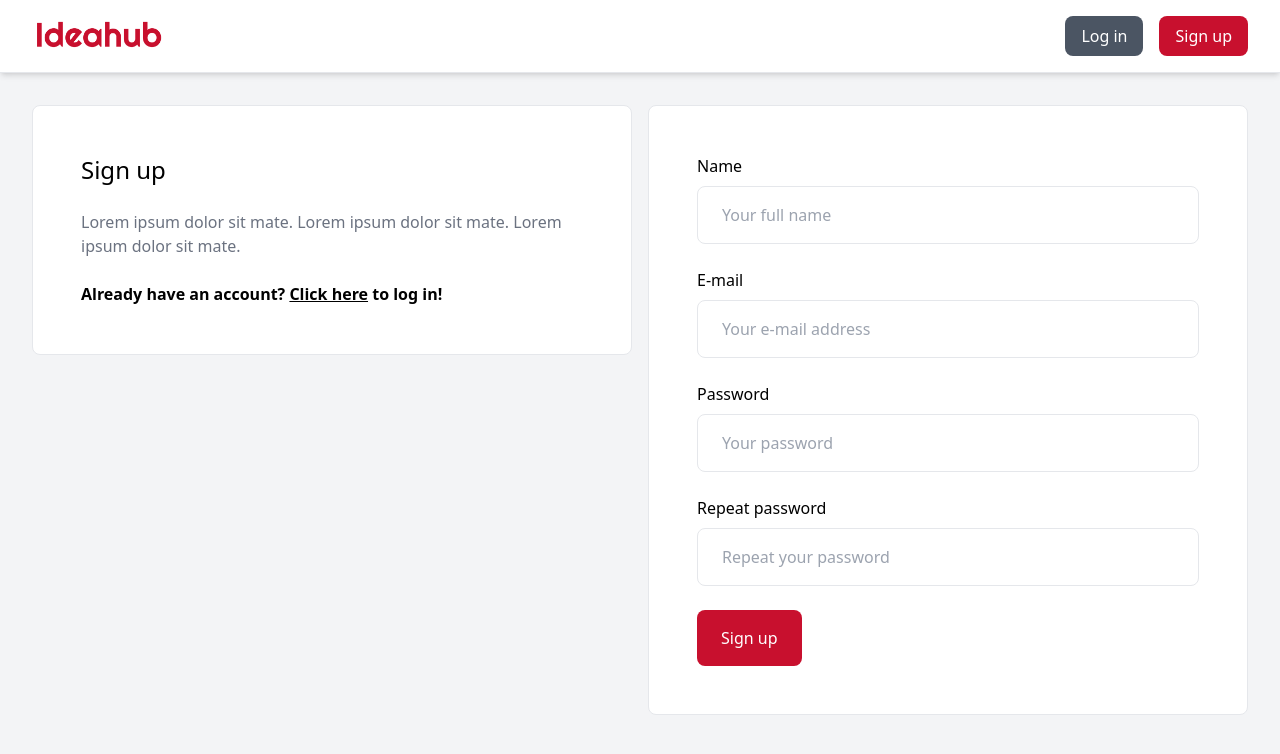
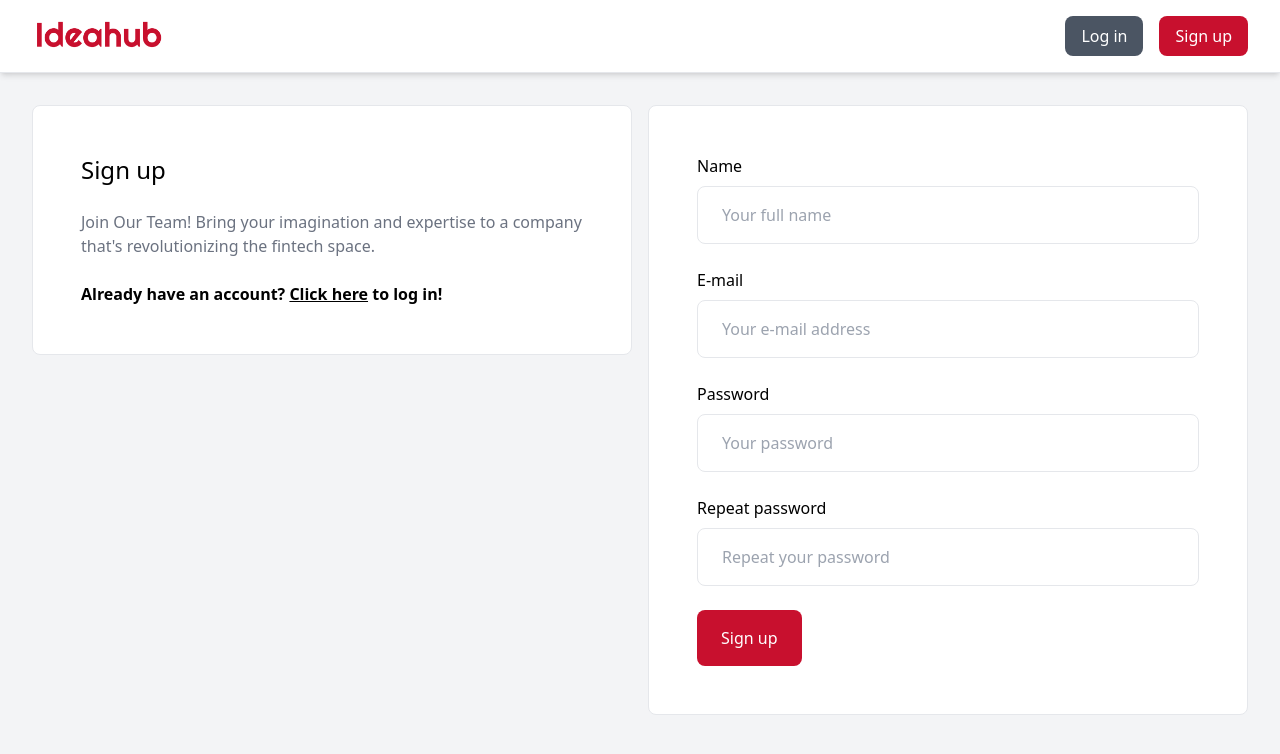
Before and after one commit to shreysachani/IdeaHub, a React (Vite) app: page /signup in a window 1280 px wide. Shown: the top 754 px of the page. Built offline with nearby package versions, Linux system fonts and the light colour scheme.

Commit message:
Fix: UI bugs

```diff
--- a/src/components/Trends.jsx
+++ b/src/components/Trends.jsx
@@ -25,7 +25,7 @@ const Trends = () => {
               <span className="font-medium text-gray-800">
                 #{trend.hashtag}
               </span>
-              <p className="text-gray-500">{trend.posts_count} posts</p>
+              <p className="text-gray-500">{trend.occurences} posts</p>
             </div>
             <Link
               to={`/trends/${trend.hashtag}`}
--- a/src/pages/BookmarkView.jsx
+++ b/src/pages/BookmarkView.jsx
@@ -23,9 +23,14 @@ const BookmarkView = () => {
 
 
   return (
+
     <div className="max-w-7xl mx-auto grid grid-cols-4 gap-4">
     {/* Main Center Section */}
     <div className="main-center col-span-3 space-y-4">
+
+            <div className="p-4 bg-white border border-gray-200 rounded-lg">
+          <h2 className="text-xl">Bookmarks</h2>
+    </div>
     <div>
       {bookmarkedpPosts.map((post) => (
           <div
--- a/src/pages/LoginView.jsx
+++ b/src/pages/LoginView.jsx
@@ -61,7 +61,7 @@ const LoginPage = () => {
         <div className="p-12 bg-white border border-gray-200 rounded-lg">
           <h1 className="mb-6 text-2xl">Log in</h1>
           <p className="mb-6 text-gray-500">
-            Lorem ipsum dolor sit mate. Lorem ipsum dolor sit mate. Lorem ipsum dolor sit mate.
+          Bring your imagination and expertise to a company that's revolutionizing the fintech space.
           </p>
           <p className="font-bold">
             Don't have an account?{" "}
--- a/src/pages/SearchView.jsx
+++ b/src/pages/SearchView.jsx
@@ -90,7 +90,6 @@ const SearchView = () => {
                   </strong>
                 </p>
                 <div className="mt-6 flex space-x-8 justify-around">
-                  <p className="text-xs text-gray-500">{user.friends_count} friends</p>
                   <p className="text-xs text-gray-500">{user.posts_count} posts</p>
                 </div>
               </div>
--- a/src/pages/Signup.jsx
+++ b/src/pages/Signup.jsx
@@ -72,7 +72,8 @@ const SignupPage = () => {  // Using the toast store to show toast notifications
         <div className="p-12 bg-white border border-gray-200 rounded-lg">
           <h1 className="mb-6 text-2xl">Sign up</h1>
           <p className="mb-6 text-gray-500">
-            Lorem ipsum dolor sit mate. Lorem ipsum dolor sit mate. Lorem ipsum dolor sit mate.
+          Join Our Team!
+Bring your imagination and expertise to a company that's revolutionizing the fintech space.
           </p>
           <p className="font-bold">
             Already have an account?{" "}
```
